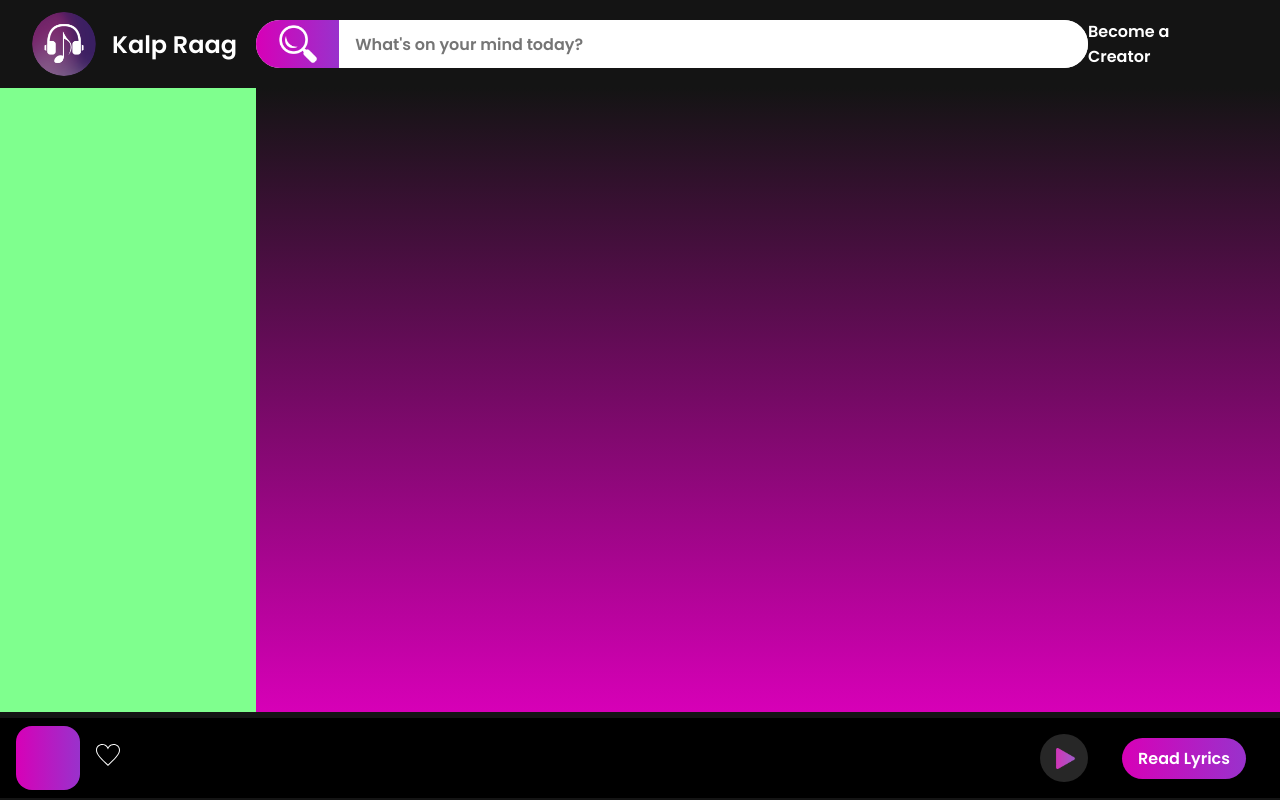
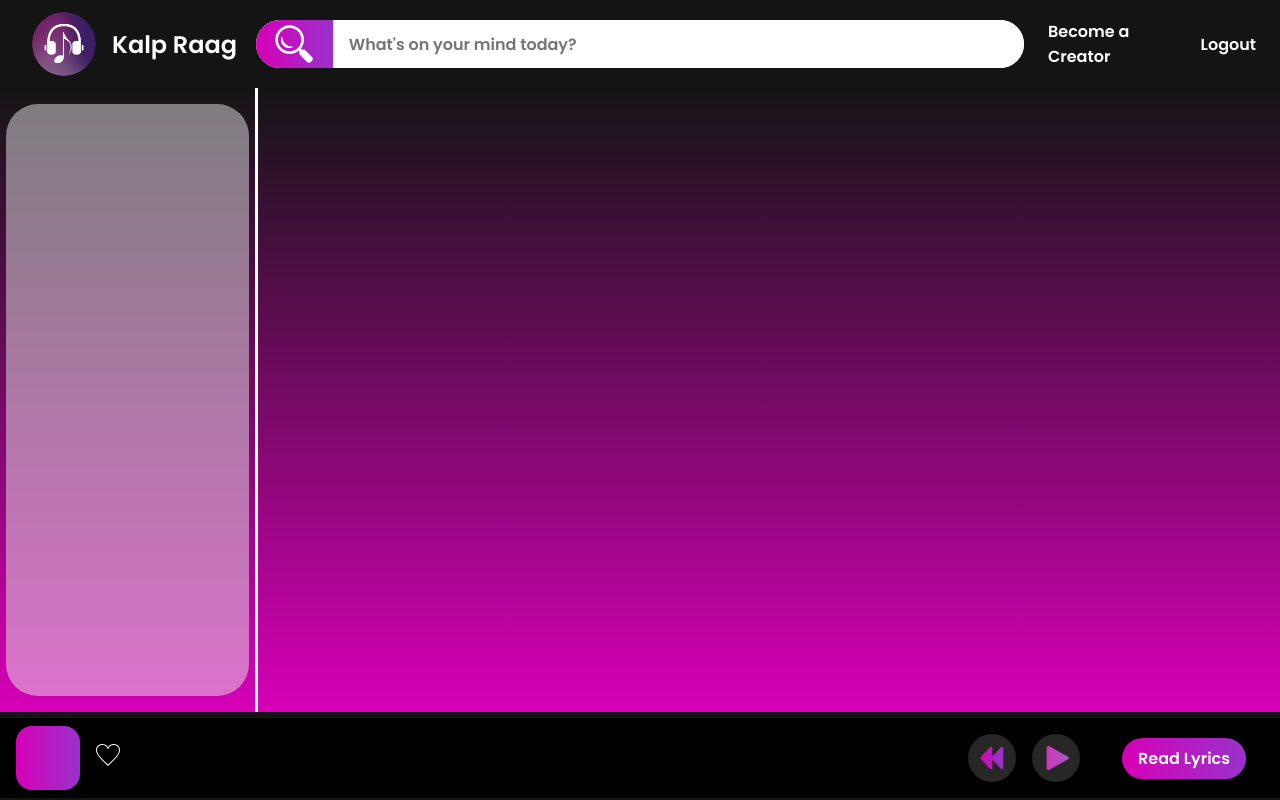
Before and after one commit to Saransh482003/MAD-1-Project-KalpRaag, a Flask app: a page that uses app/templates/user.html in a window 1280 px wide. Run offline with Flask 3, Linux system fonts and the light colour scheme; data that the repository does not hold is empty.

Commit message:
music bar

```diff
--- a/app/static/styles/user.css
+++ b/app/static/styles/user.css
@@ -10,7 +10,7 @@
     flex-direction: row;
     justify-content: center;
     align-items: center;
-    width: 65%;
+    width: 60%;
     height: 90%;
     /* background-color: aqua; */
 }
@@ -60,9 +60,16 @@
     border: none;
 }
 #links{
-    width: 15%;
+    display: flex;
+    flex-direction: row;
+    justify-content: center;
+    align-items: center;
+    width: 20%;
+    height: 100%;
 }
-
+.link{
+    margin: 0rem;
+}
 #main{
     display: flex;
     flex-direction: row;
@@ -76,22 +83,43 @@
 #navigator{
     display: flex;
     flex-direction: column;
+    justify-content: center;
+    align-items: center;
     height: 78vh;
     width: 20%;
-    background-color: rgb(127, 255, 142);
+    background-color: transparent;
+    border-right: 0.2rem solid white;
+    /* position: relative; */
+}
+#nav{
+    display: flex;
+    flex-direction: column;
+    justify-content: center;
+    align-items: center;
+    height: 95%;
+    width: 95%;
+    position: relative;
+}
+#nav::before{
+    content: "";
+    display: flex;
+    flex-direction: column;
+    justify-content: center;
+    top: 0;
+    left: 0;
+    width: 100%;
+    height: 100%;
+    border-radius: 2rem;
+    background-color: #e6e6e6;
+    opacity: 0.5;
+    position: absolute;
 }
 #musicBody{
-    /* display: flex;
-    flex-direction: column; */
     align-items: center;
     height: 100%;
     width: 80%;
-    /* flex-wrap: wrap ; */
     overflow: hidden;
     overflow-y: auto;
-    /* background-image: linear-gradient(180deg,#141414,rgb(88, 1, 93)); */
-    /* border-radius: 3rem; */
-    /* overflow-x: hidden; */
 }
 #musicContainer{
     display: flex;
@@ -186,18 +214,9 @@
     position: relative;
     z-index: 34;
 }
-.control::after{
-    content: "";
-    position: absolute;
-    top: 0;
-    left: 0;
-    width: 100%;
-    height: 100%;
-    background-color: rgb(255, 0, 0); /* Adjust the alpha (fourth) value for the desired level of transparency */
-    border-radius: 1rem;
-    z-index: 566;
+.controlBtn:hover .control{
+    -webkit-filter: drop-shadow(0rem 0rem 0.75rem rgba(215, 0, 183, 0.7));
 }
-
 #musicPlayer{
     display: flex;
     flex-direction: row;
@@ -266,7 +285,7 @@
 }
 #controlers{
     display: flex;
-    flex-direction: column;
+    flex-direction: row;
     justify-content: center;
     align-items: center;
     height: 100%;
@@ -294,9 +313,10 @@
     padding: 0.5rem 1rem 0.5rem 1rem;
     background-image:  linear-gradient(to right, rgb(215, 0, 183), rgb(153, 50, 204));
     border-radius: 3rem;
+    transition: all 0.15s ease-out;
 }
 #lyrics:hover{
-    box-shadow: 0 0 1.25rem 0.3125rem rgba(215, 0, 183, 0.7);;
+    box-shadow: 0 0 1.25rem 0.35rem rgba(215, 0, 183, 0.7);;
 }
 #controler{
     display: flex;
@@ -308,23 +328,41 @@
     cursor: pointer;
     background-color: #272727;;
     border-radius: 100%;
+    margin-left: 0.5rem;
+    margin-right: 0.5rem;
     /* margin-bottom: 0.5rem; */
 }
 #musicBarControl{
-    height: auto;
-    width: 50% ;
-    /* filter: grayscale(100%) brightness(5000); */
-    position: relative;
-    z-index: 34;
+    width: auto;
+    height: 50%;
+    transition: all 0.15s ease-out;
 }
-#musicBarControl::after{
-    content: "";
-    position: absolute;
-    top: 0;
-    left: 0;
-    width: 100%;
-    height: 100%;
-    /* background-color: rgb(255, 0, 0); Adjust the alpha (fourth) value for the desired level of transparency */
-    border-radius: 1rem;
-    z-index: 566;
+#controler:hover #musicBarControl{
+    -webkit-filter: drop-shadow(0rem 0rem 0.75rem rgba(215, 0, 183, 0.7));
 }
+#controlBack{
+    display: flex;
+    flex-direction: column;
+    justify-content: center;
+    align-items: center;
+    height: 3rem;
+    width: 3rem;
+    cursor: pointer;
+    background-color: #272727;;
+    border-radius: 100%;
+    margin-left: 0.5rem;
+    margin-right: 0.5rem;
+    /* margin-bottom: 0.5rem; */
+}
+#musicBarControlBack{
+    width: auto;
+    height: 50%;
+    transition: all 0.15s ease-out;
+}
+#controlBack:hover #musicBarControlBack{
+    -webkit-filter: drop-shadow(0rem 0rem 0.75rem rgba(215, 0, 183, 0.7));
+}
+#links a{
+    margin-right: 1.5rem;
+    margin-left: 1.5rem;
+}
--- a/app/templates/user.html
+++ b/app/templates/user.html
@@ -31,13 +31,16 @@
 
         </div>
         <div id="links">
-            <a href="#">Become a Creator</a>
+            <a href="#" class="link">Become a Creator</a>
+            <a href="/">Logout</a>
         </div>
     </nav>
     <hr>
     <section id="main">
         <div id="navigator">
+            <div id="nav">
 
+            </div>
         </div>
         <div id="musicBody">
             <div id="musicContainer">
@@ -57,10 +60,6 @@
                         <div class="controlBtn update-content-link" data-song-id="{{i['song_id']}}">
                             <img src="../static/images/play.png" alt="Play" class="control">
                         </div>
-
-                        <!-- <a href="./{{user_name}}/play?song_id={{i['song_id']}}" class="controlBtn">
-                            <img src="../static/images/play.png" alt="Play" class="control">
-                        </a> -->
                     </div>
                 </div>
                 {% endfor %}
@@ -92,6 +91,9 @@
                 </a>
             </div>
             <div id="controlers">
+                <div id="controlBack">
+                    <img src="../static/images/back.png" alt="Play" id="musicBarControlBack">
+                </div>
                 <div id="controler">
                     <img src="../static/images/play.png" alt="Play" id="musicBarControl">
                 </div>
```
Also changed, not shown: app/static/scripts/musicBar.js (+31 -3 lines), app/static/images/back.png (added), app/static/images/pause.png (renamed from app/static/scripts/pause.png), app/static/scripts/play.png (deleted), 1 other file.
